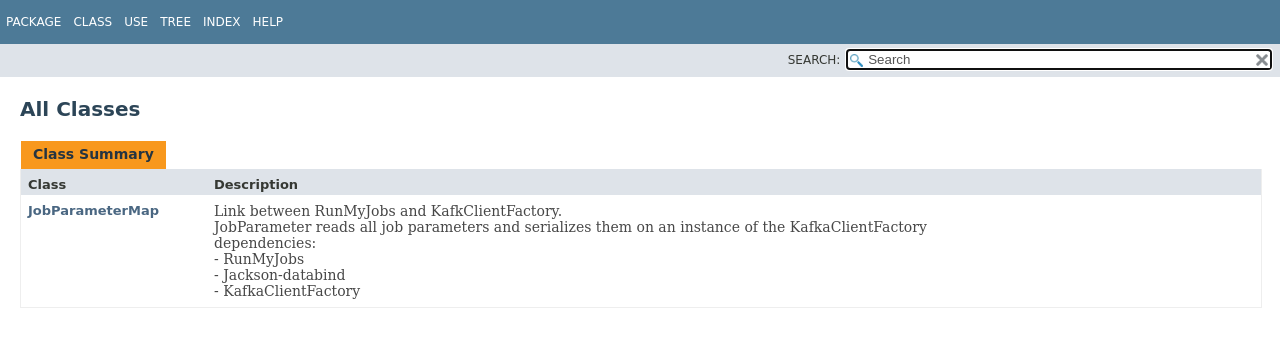
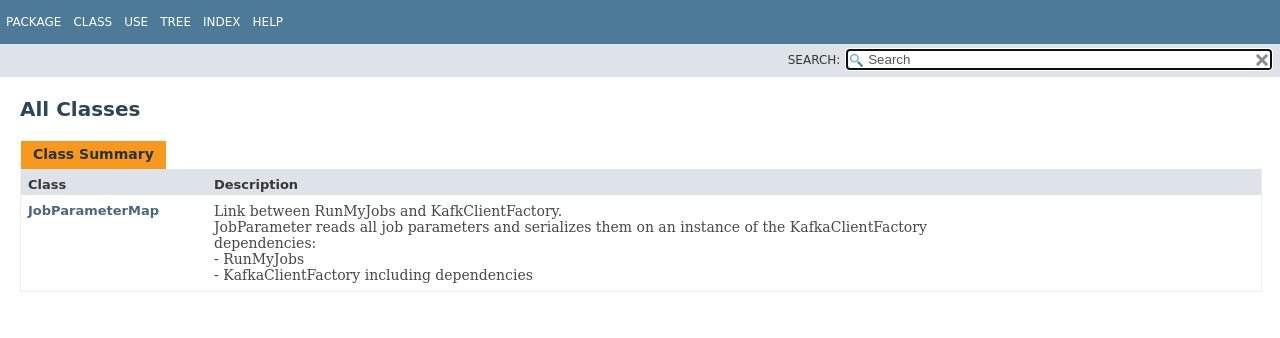
Before and after one commit to JohannesKalma/RunMyJobsKafkaClientFactoryJobParameterMapper, a plain HTML site: page doc/allclasses-index.html in a window 1280 px wide. Drawn offline with Linux system fonts and the light colour scheme; a web font is replaced by a local one.

Commit message:
documentation

```diff
--- a/doc/allclasses-index.html
+++ b/doc/allclasses-index.html
@@ -2,7 +2,7 @@
 <!-- NewPage -->
 <html lang="en">
 <head>
-<!-- Generated by javadoc (16) on Sun Feb 09 12:48:49 CET 2025 -->
+<!-- Generated by javadoc (16) on Sun Feb 09 14:37:30 CET 2025 -->
 <title>All Classes</title>
 <meta name="viewport" content="width=device-width, initial-scale=1">
 <meta http-equiv="Content-Type" content="text/html; charset=utf-8">
@@ -66,8 +66,7 @@ loadScripts(document, 'script');</script>
 
  dependencies:<br>
  - RunMyJobs<br>
- - Jackson-databind<br>
- - KafkaClientFactory<br></div>
+ - KafkaClientFactory including dependencies<br></div>
 </div>
 </div>
 </div>
```
Also changed, not shown: doc/allpackages-index.html (+1 -1 lines), doc/help-doc.html (+1 -1 lines), doc/index-files/index-1.html (+1 -1 lines), doc/index-files/index-2.html (+2 -3 lines), doc/index-files/index-3.html (+1 -1 lines), doc/index.html (+1 -1 lines), doc/org/aswatson/rmj/kafka/JobParameterMap.html (+2 -3 lines), doc/org/aswatson/rmj/kafka/class-use/JobParameterMap.html (+1 -1 lines), doc/org/aswatson/rmj/kafka/package-summary.html (+2 -3 lines), doc/org/aswatson/rmj/kafka/package-tree.html (+1 -1 lines), doc/org/aswatson/rmj/kafka/package-use.html (+1 -1 lines), doc/overview-tree.html (+1 -1 lines).
